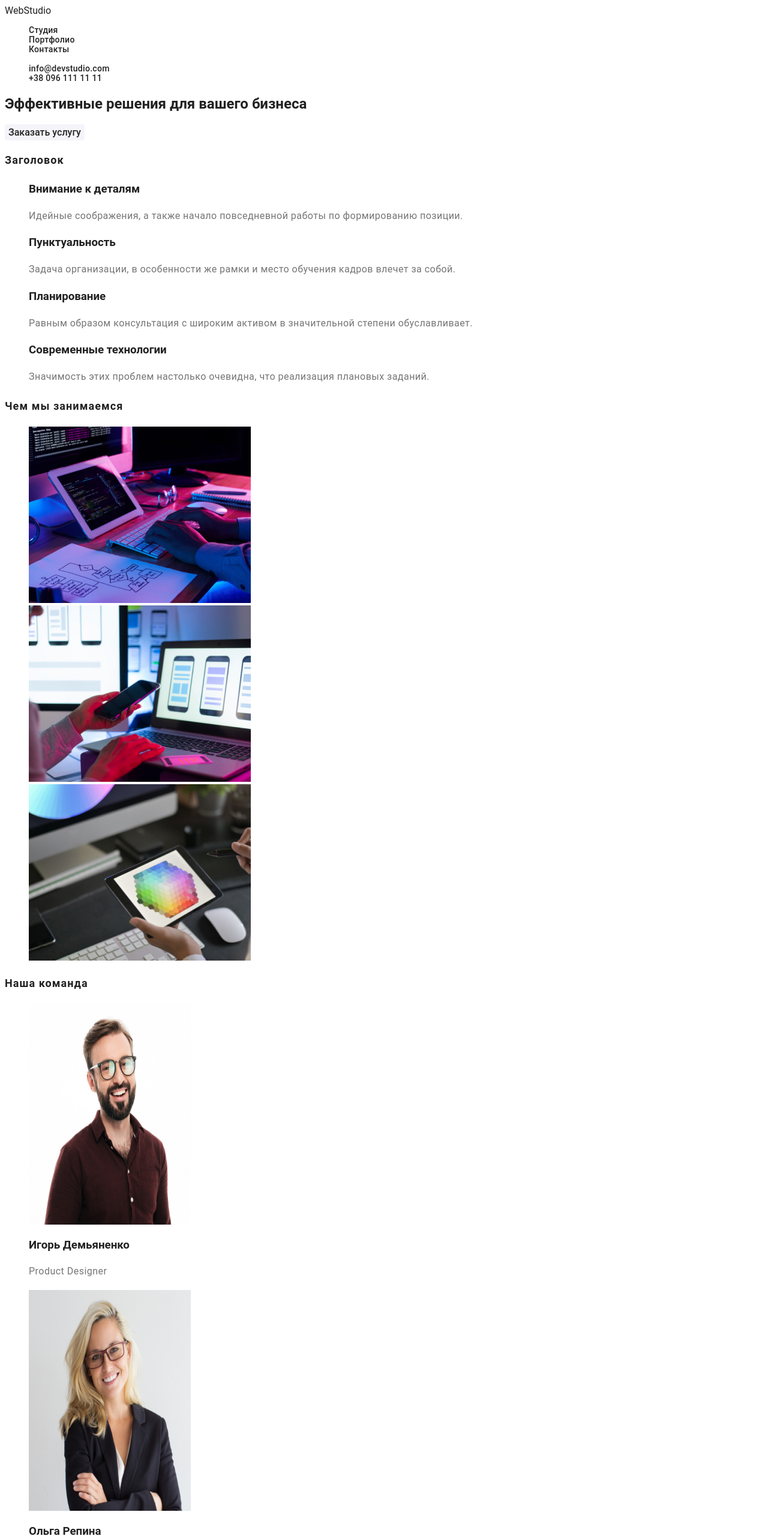
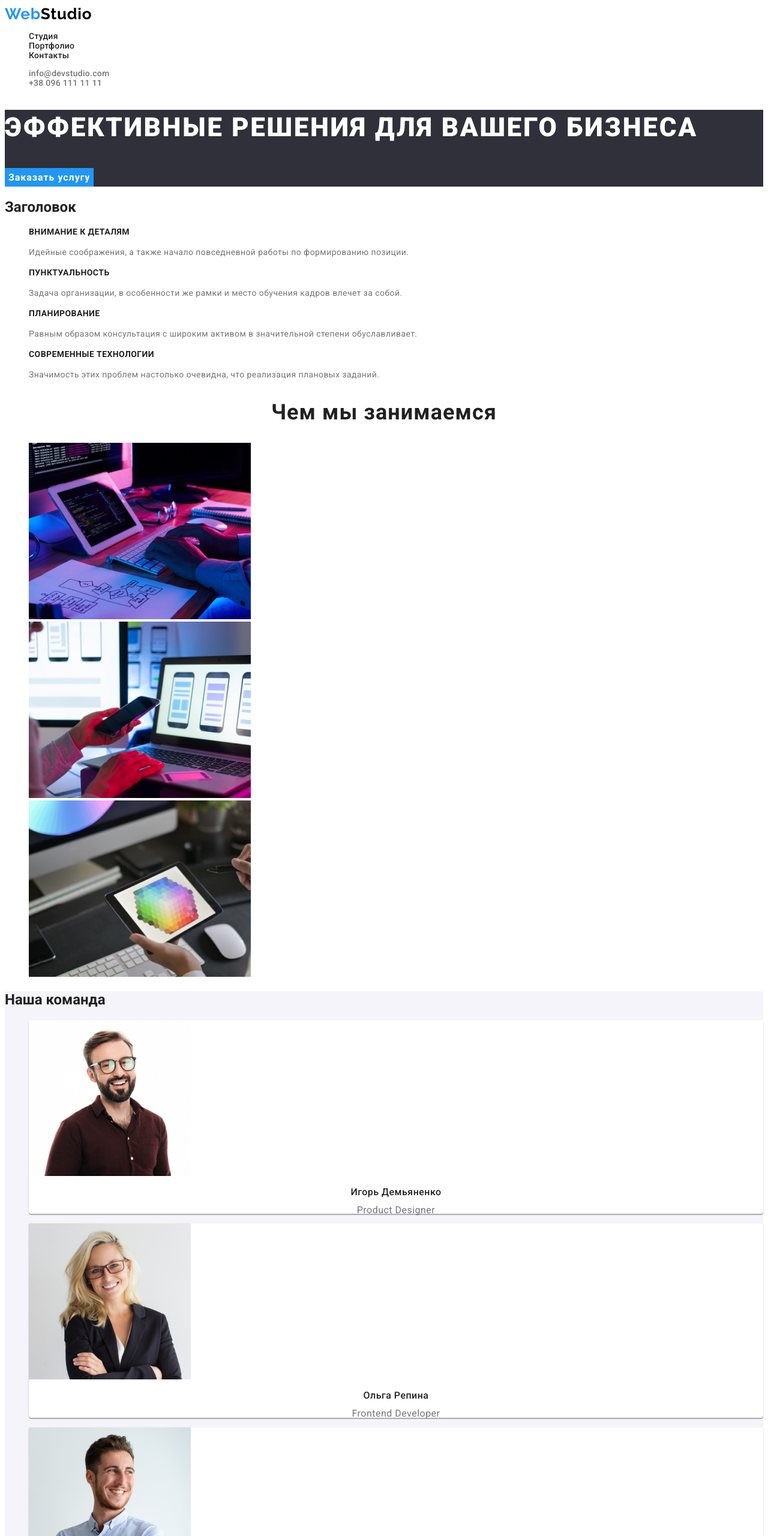
Before and after one commit to ArthurHabrielyan/-goit-markup-hw-03-, a plain HTML site: page index.html in a window 1280 px wide. Shown: the top 2560 px of the page at 60% size. Drawn offline with Linux system fonts and the light colour scheme.

Commit message:
second h-w

```diff
--- a/css/style.css
+++ b/css/style.css
@@ -11,22 +11,24 @@ a {
   color: #212121;
 }
 
+/* Общий header */
 .logo {
-  font-size: 26px;
-  font-weight: 400;
-  line-height: 1.38;
-  letter-spacing: 0.03em;
-  text-align: left;
-  color: #000000;
-}
-
-.blue_web {
   font-family: Raleway;
   font-size: 26px;
   font-weight: 700;
   line-height: 1.19;
   letter-spacing: 0.03em;
+  text-align: left;
   color: #2196f3;
+}
+
+.black_studio {
+  font-family: Raleway;
+  font-size: 26px;
+  font-weight: 700;
+  line-height: 1.19;
+  letter-spacing: 0.03em;
+  color: #000000;
 }
 
 .header_list {
@@ -43,23 +45,6 @@ a {
   font-weight: 500;
   line-height: 1.62;
   letter-spacing: 0.03em;
-}
-
-h2 {
-  font-family: Roboto;
-  font-size: 18px;
-  font-weight: 700;
-  line-height: 2;
-  letter-spacing: 0.06em;
-}
-
-p {
-  font-family: Roboto;
-  font-size: 16px;
-  font-weight: 400;
-  line-height: 1.87;
-  letter-spacing: 0.03em;
-  color: #757575;
 }
 
 .header_item a,
@@ -95,7 +80,144 @@ p {
   color: #2196f3;
 }
 
-button {
+/* Studio main */
+.hero {
+  background-color: #2f303a;
+  color: #ffffff;
+}
+
+.hero h1 {
+  font-family: Roboto;
+  font-size: 44px;
+  font-weight: 900;
+  line-height: 1.36;
+  letter-spacing: 0.06em;
+  text-transform: uppercase;
+}
+
+.hero_button {
+  font-family: Roboto;
+  font-size: 16px;
+  font-weight: 700;
+  line-height: 1.87;
+  letter-spacing: 0.06em;
+  text-align: center;
+  border-radius: 0;
+  background-color: #2196f3;
+  color: #ffffff;
+  border: 0;
+}
+
+.function_item > h3 {
+  font-family: Roboto;
+  font-size: 14px;
+  font-weight: 700;
+  line-height: 1.14;
+  letter-spacing: 0.03em;
+  text-align: left;
+  text-transform: uppercase;
+  color: #212121;
+}
+
+.function_text {
+  font-family: Roboto;
+  font-size: 14px;
+  font-weight: 400;
+  line-height: 1.71;
+  letter-spacing: 0.03em;
+  text-align: left;
+  color: #757575;
+}
+
+.img_classes {
+  height: 294px;
+  width: 370px;
+}
+
+.classes > h2 {
+  font-family: Roboto;
+  font-size: 36px;
+  font-weight: 700;
+  line-height: 1.16;
+  letter-spacing: 0.03em;
+  text-align: center;
+}
+
+/* Section "Наша команда" */
+
+.our_team {
+  background-color: #f5f4fa;
+}
+
+.img_team {
+  width: 270px;
+  height: 260px;
+}
+
+.team_item {
+  background-color: #ffffff;
+  box-shadow: 0px 1px 3px rgba(0, 0, 0, 0.12), 0px 1px 1px rgba(0, 0, 0, 0.14),
+    0px 2px 1px rgba(0, 0, 0, 0.2);
+  border-radius: 0px 0px 4px 4px;
+}
+
+.team_item > h3 {
+  font-family: Roboto;
+  font-size: 16px;
+  font-weight: 500;
+  line-height: 0.85;
+  letter-spacing: 0.03em;
+  text-align: center;
+  color: #212121;
+}
+
+.team_item > p {
+  font-family: Roboto;
+  font-size: 16px;
+  font-style: normal;
+  font-weight: 400;
+  line-height: 0.85;
+  letter-spacing: 0.03em;
+  text-align: center;
+  color: #757575;
+}
+
+/* Studio footer */
+
+footer {
+  background-color: #2f303a;
+}
+
+address {
+  font-family: Roboto;
+  font-size: 14px;
+  line-height: 1.71;
+  letter-spacing: 0.03em;
+  color: #ffffff;
+}
+
+.white_studio {
+  font-family: Raleway;
+  font-size: 26px;
+  font-weight: 700;
+  line-height: 1.19;
+  letter-spacing: 0.03em;
+  color: #ffffff;
+}
+
+.list_footer a {
+  font-family: Roboto;
+  font-size: 14px;
+  font-weight: 400;
+  line-height: 1.71;
+  letter-spacing: 0.03em;
+  text-align: left;
+  color: rgba(255, 255, 255, 0.6);
+}
+
+/* Portfolio main */
+
+.btn_item > button {
   cursor: pointer;
   font-family: Roboto;
   font-weight: 500;
@@ -105,30 +227,22 @@ button {
   color: #212121;
   border: none;
   border-radius: 4px;
+  height: 38px;
+  padding-right: 22px;
+  padding-left: 22px;
 }
 
-button:focus,
-button:hover {
+.btn_item > button:focus,
+.btn_item > button:hover {
   color: #ffffff;
   background-color: #2196f3;
 }
 
-.img_classes {
-  height: 294px;
-  width: 370px;
+.list_item {
+  border: 1px solid #eeeeee;
 }
 
-.img_team {
-  width: 270px;
-  height: 368px;
+.img_item {
+  width: 370px;
+  height: 294px;
 }
-address {
-  font-family: Roboto;
-  font-size: 14px;
-  line-height: 1.71;
-  letter-spacing: 0.03em;
-}
-
-.list_footer a {
-  color: rgba(255, 255, 255, 0.6);
-}
--- a/index.html
+++ b/index.html
@@ -5,27 +5,38 @@
     <meta http-equiv="X-UA-Compatible" content="IE=edge" />
     <meta name="viewport" content="width=device-width, initial-scale=1.0" />
     <title>Студия</title>
+    <link
+      href="https://fonts.googleapis.com/css2?family=Raleway:wght@700&family=Roboto:wght@400;500;700;900&display=swap"
+      rel="stylesheet"
+    />
     <link rel="stylesheet" href="css/style.css" />
   </head>
   <body>
     <header>
-      <a lang="en" href=""><span>Web</span>Studio</a>
+      <a class="logo" href="index.html" lang="en"
+        >Web<span class="black_studio">Studio</span></a
+      >
       <nav class="nav">
-        <ul>
-          <li class="header_list"><a href="index.html">Студия</a></li>
-          <li class="header_list"><a href="index.html">Портфолио</a></li>
-          <li class="header_list"><a href="index.html">Контакты</a></li>
+        <ul class="header_list">
+          <li class="header_item"><a href="index.html">Студия</a></li>
+          <li class="header_item"><a href="index.html">Портфолио</a></li>
+          <li class="header_item"><a href="index.html">Контакты</a></li>
         </ul>
       </nav>
       <ul class="list_info">
-        <li><a href="mailto:info@devstudio.com">info@devstudio.com</a></li>
-        <li><a href="tel:+380961111111">+38 096 111 11 11</a></li>
+        <li class="info_item">
+          <a href="mailto:info@devstudio.com">info@devstudio.com</a>
+        </li>
+        <li class="info_item">
+          <a href="tel:+380961111111">+38 096 111 11 11</a>
+        </li>
       </ul>
     </header>
+    <div class="container">
       <main>
         <section class="hero">
           <h1>Эффективные решения для вашего бизнеса</h1>
-        <button type="button" class="order_service">Заказать услугу</button>
+          <button type="button" class="hero_button">Заказать услугу</button>
         </section>
         <section class="function_section">
           <h2>Заголовок</h2>
@@ -40,8 +51,8 @@
             <li class="function_item">
               <h3>Пунктуальность</h3>
               <p class="function_text">
-              Задача организации, в особенности же рамки и место обучения кадров
-              влечет за собой.
+                Задача организации, в особенности же рамки и место обучения
+                кадров влечет за собой.
               </p>
             </li>
             <li class="function_item">
@@ -101,12 +112,15 @@
         </section>
       </main>
       <footer>
-      <a href="index.html" lang="en"><span class="blue_web">Web</span>Studio</a>
+        <a class="logo" href="index.html" lang="en"
+          >Web<span class="white_studio">Studio</span></a
+        >
         <address>г. Киев, пр-т Леси Украинки, 26</address>
         <ul class="list_footer">
           <li><a href="mailto:info@example.com">info@example.com</a></li>
           <li><a href="tel:+3809991111111">+38 099 111 11 11</a></li>
         </ul>
       </footer>
+    </div>
   </body>
 </html>
```
Also changed, not shown: portfolio.html (+12 -6 lines). Lines whose indentation alone changed are shown as unchanged.
